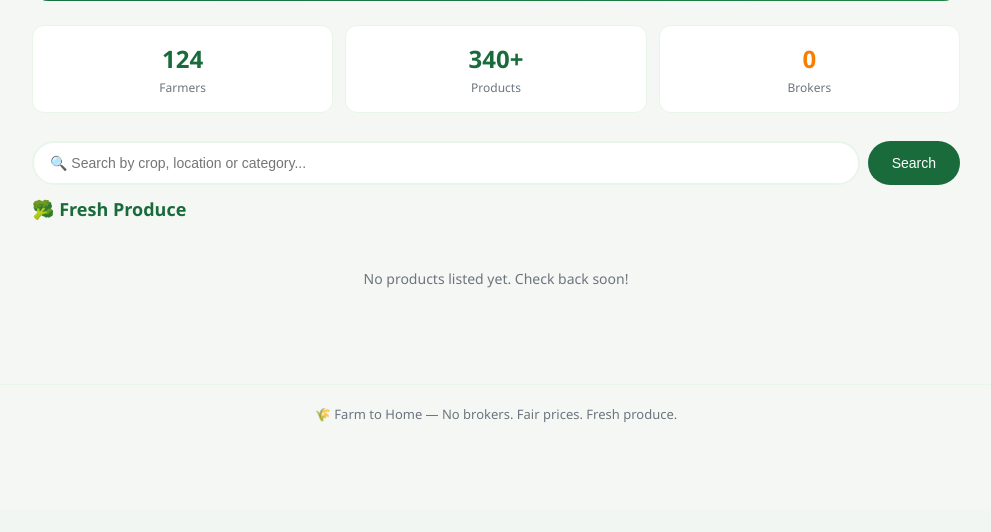
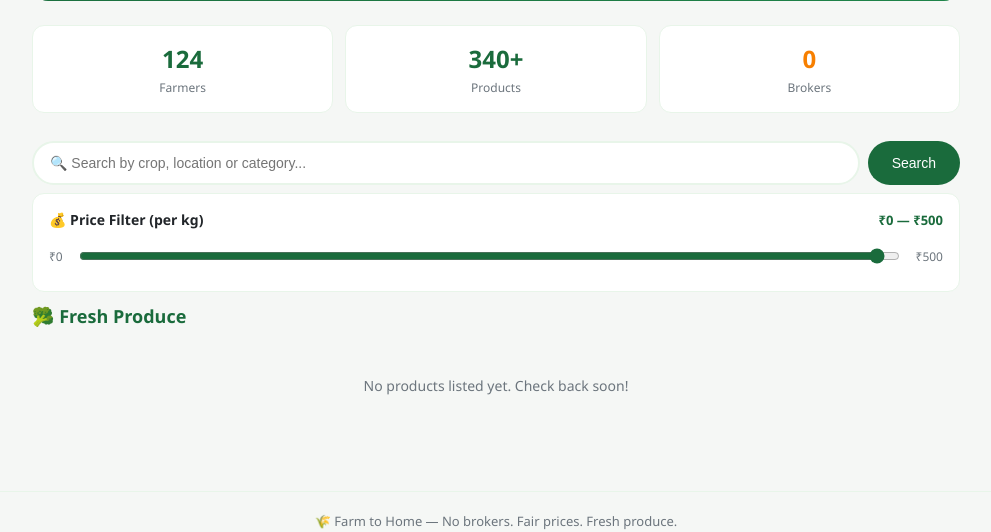
Before and after one commit to kartikhiremath22-tech/farm_to_home, a Flask app: template templates/home.html in a window 1280 px wide. Shown: the part 291-823 px from the top of the page, without its empty margins (144-1135 px from the left). Before the commit the page ends 714 px from the top, so only its background shows below. Run offline with Flask 3, Linux system fonts and the light colour scheme; the template is opened without the code that fills it, so the values that code supplies are empty.

Commit message:
Add price filter slider and farmer ratings on home page

```diff
--- a/templates/home.html
+++ b/templates/home.html
@@ -19,6 +19,22 @@
          oninput="filterProducts()" onkeydown="if(event.key==='Enter') filterProducts()" />
   <button onclick="filterProducts()">Search</button>
 </div>
+
+<!-- PRICE FILTER -->
+<div style="background:white; border:1px solid #e8f5e9; border-radius:12px; padding:1rem; margin-bottom:8px;">
+  <div style="display:flex; justify-content:space-between; align-items:center; margin-bottom:0.5rem;">
+    <strong style="font-size:14px;">💰 Price Filter (per kg)</strong>
+    <span id="priceDisplay" style="font-size:13px; color:#1a6b3c; font-weight:600;">₹0 — ₹500</span>
+  </div>
+  <div style="display:flex; gap:1rem; align-items:center;">
+    <span style="font-size:12px; color:#6c757d;">₹0</span>
+    <input type="range" id="maxPrice" min="0" max="500" value="500" step="5"
+           oninput="updatePriceFilter()"
+           style="flex:1; accent-color:#1a6b3c;" />
+    <span style="font-size:12px; color:#6c757d;">₹500</span>
+  </div>
+</div>
+
 <p id="searchCount" style="font-size:13px; color:#6c757d; margin-bottom:12px;"></p>
 
 <!-- PRODUCTS -->
@@ -29,7 +45,8 @@
       <div class="product-card"
            data-name="{{ p.name | lower }}"
            data-location="{{ p.location | lower }}"
-           data-category="{{ p.category | lower }}">
+           data-category="{{ p.category | lower }}"
+           data-price="{{ p.price }}">
         {% set photo = product_photo_url(p.name) %}
         {% if photo %}
           <div class="product-photo" style="background-image:url('{{ photo }}')"></div>
@@ -79,28 +96,40 @@
 {% endif %}
 
 <script>
+function updatePriceFilter() {
+  const max = document.getElementById('maxPrice').value;
+  document.getElementById('priceDisplay').textContent = '₹0 — ₹' + max;
+  filterProducts();
+}
+
 function filterProducts() {
-  const query = document.getElementById('searchInput').value.toLowerCase().trim();
-  const cards = document.querySelectorAll('#productsGrid .product-card');
-  let visible = 0;
+  const query    = document.getElementById('searchInput').value.toLowerCase().trim();
+  const maxPrice = parseFloat(document.getElementById('maxPrice').value);
+  const cards    = document.querySelectorAll('#productsGrid .product-card');
+  let visible    = 0;
 
   cards.forEach(card => {
     const name     = card.dataset.name     || '';
     const location = card.dataset.location || '';
     const category = card.dataset.category || '';
-    const matches  = name.includes(query) || location.includes(query) || category.includes(query);
+    const price    = parseFloat(card.dataset.price) || 0;
+
+    const matchesSearch = query === '' || name.includes(query) || location.includes(query) || category.includes(query);
+    const matchesPrice  = price <= maxPrice;
+    const matches       = matchesSearch && matchesPrice;
+
     card.style.display = matches ? '' : 'none';
     if (matches) visible++;
   });
 
-  const count = document.getElementById('searchCount');
+  const count     = document.getElementById('searchCount');
   const noResults = document.getElementById('noResults');
 
-  if (query === '') {
+  if (query === '' && maxPrice >= 500) {
     count.textContent = '';
     noResults.style.display = 'none';
   } else {
-    count.textContent = visible + ' result(s) found for "' + query + '"';
+    count.textContent = visible + ' result(s) found';
     noResults.style.display = visible === 0 ? 'block' : 'none';
   }
 }
```
